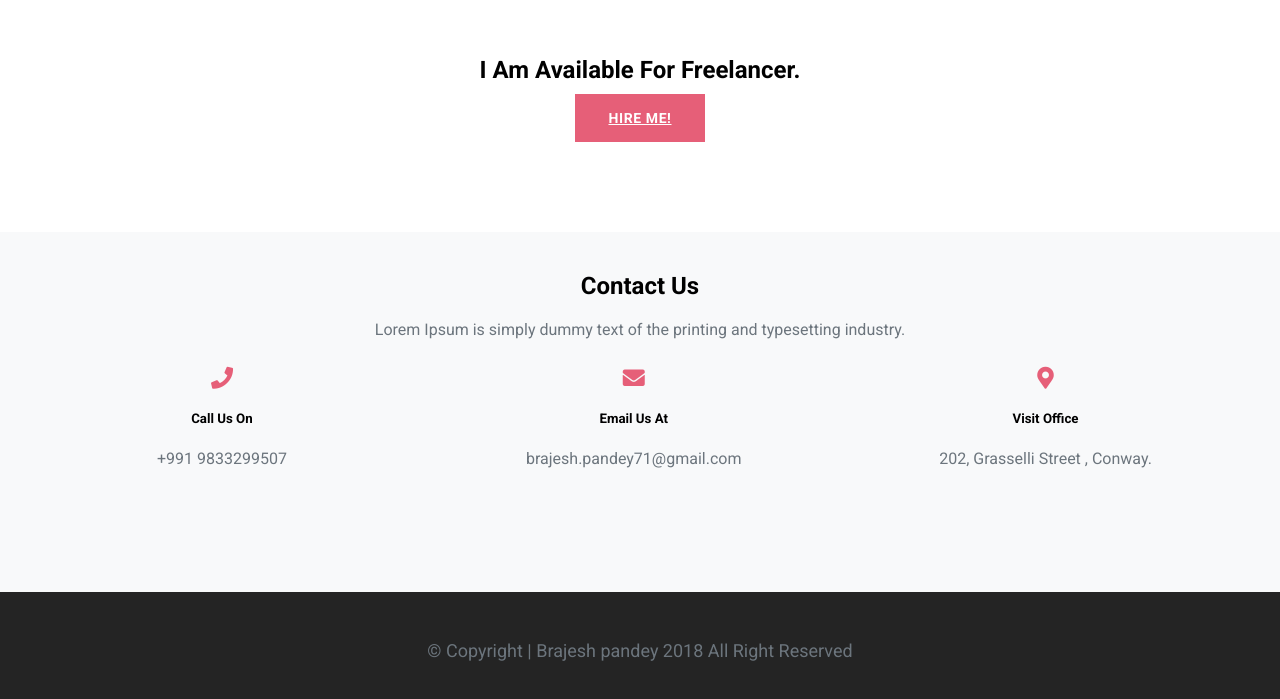
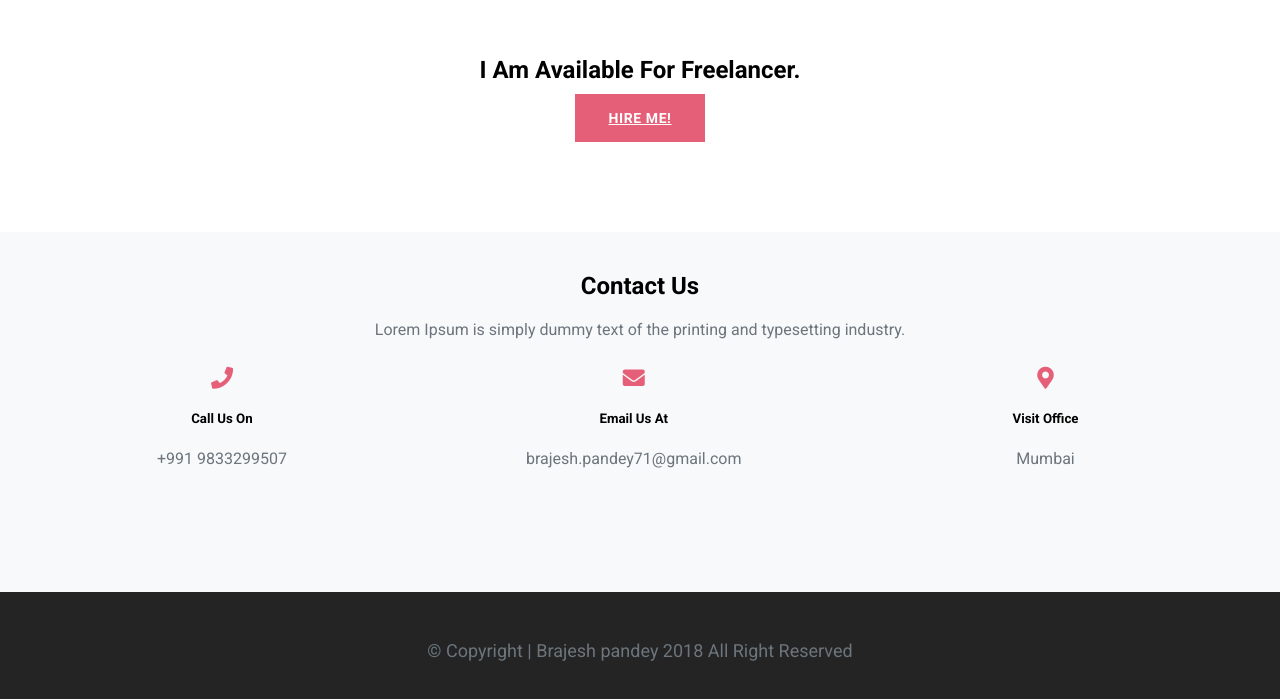
Before and after one commit to brajeshpandey/brajeshpandey.github.io, a plain HTML site: page index.html in a window 1280 px wide. Shown: the part 2368-3067 px from the top of the page. Drawn offline with Linux system fonts and the light colour scheme.

Commit message:
completed small issue

```diff
--- a/index.html
+++ b/index.html
@@ -188,7 +188,7 @@
             </div>
             <div class="mt-3">
                 <h5 class="mb-0 contact_detail-title font-weight-bold text-center">Visit Office</h5>
-                <p class="text-muted text-center">202, Grasselli Street , Conway.</p>
+                <p class="text-muted text-center">Mumbai</p>
             </div>
         </div>
       </div>
```
